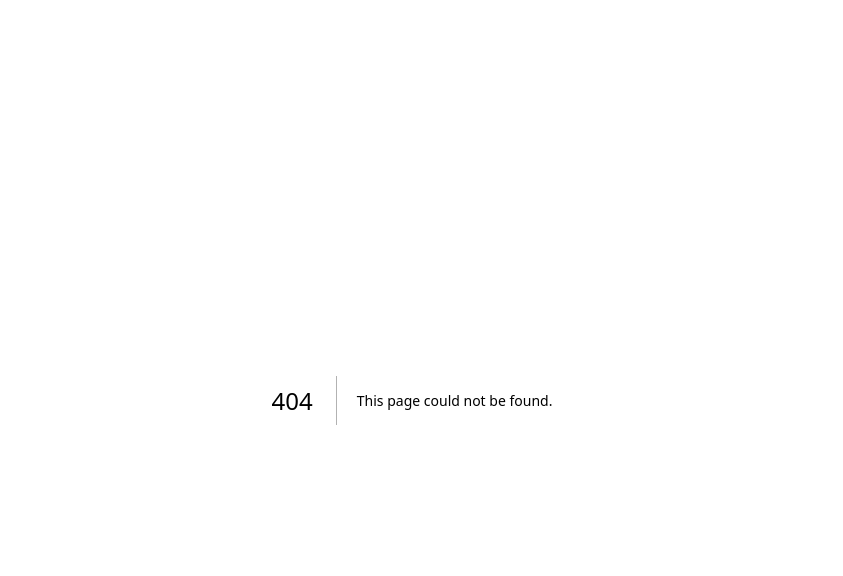
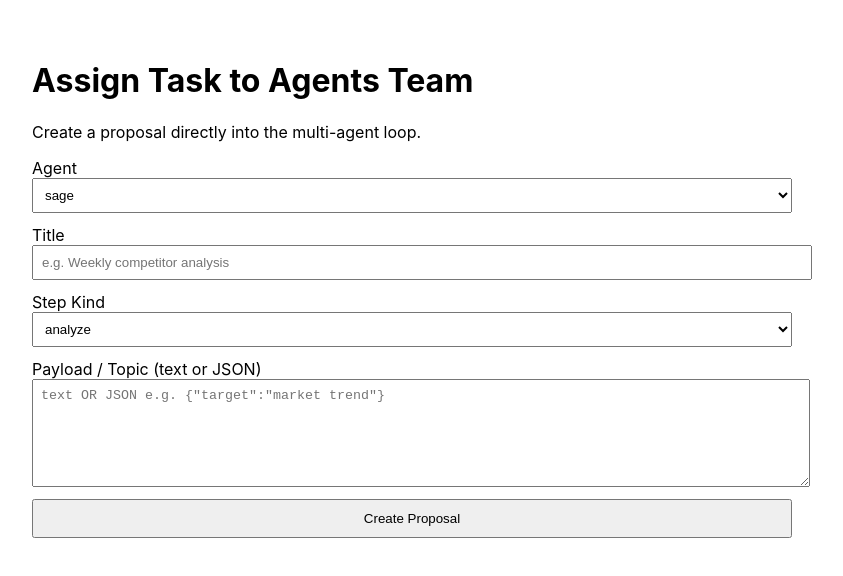
Before and after one commit to hypetopher/aicompany, a Next.js app: page /assign in a window 1280 px wide. Before the commit this address had no page. Shown: the top 576 px of the page, without its empty margins (228-1071 px from the left). Built offline with nearby package versions, Linux system fonts and the light colour scheme.

Commit message:
feat: add web task assignment page and assign API

```diff
--- /dev/null
+++ b/app/api/assign/route.ts
@@ -0,0 +1,45 @@
+import { NextResponse } from 'next/server';
+import { createProposalAndMaybeAutoApprove } from '../../../src/services/proposal-service';
+import { db } from '../../../src/lib/db';
+
+const ALLOWED = new Set(['analyze', 'write_content', 'draft_tweet', 'post_tweet']);
+
+export async function POST(req: Request) {
+  try {
+    const body = await req.json();
+    const agentId = String(body.agentId ?? '').trim().toLowerCase();
+    const title = String(body.title ?? '').trim();
+    const stepKind = String(body.stepKind ?? '').trim();
+    const payloadText = String(body.payloadText ?? '').trim();
+
+    if (!agentId || !title || !stepKind) {
+      return NextResponse.json({ ok: false, error: 'agentId, title, stepKind are required' }, { status: 400 });
+    }
+    if (!ALLOWED.has(stepKind)) {
+      return NextResponse.json({ ok: false, error: `stepKind not allowed: ${stepKind}` }, { status: 400 });
+    }
+
+    let payload: Record<string, unknown> = {};
+    if (payloadText) {
+      try {
+        payload = JSON.parse(payloadText);
+      } catch {
+        if (stepKind === 'analyze') payload = { target: payloadText };
+        else if (stepKind === 'write_content') payload = { brief: payloadText };
+        else if (stepKind === 'draft_tweet') payload = { topic: payloadText };
+        else if (stepKind === 'post_tweet') payload = { text: payloadText };
+      }
+    }
+
+    const out = await createProposalAndMaybeAutoApprove(db as any, {
+      agentId,
+      source: 'api',
+      title,
+      proposedSteps: [{ kind: stepKind, payload }],
+    });
+
+    return NextResponse.json({ ok: true, data: out });
+  } catch (e) {
+    return NextResponse.json({ ok: false, error: e instanceof Error ? e.message : String(e) }, { status: 500 });
+  }
+}
--- /dev/null
+++ b/app/assign/page.tsx
@@ -0,0 +1,77 @@
+'use client';
+
+import { useState } from 'react';
+
+const AGENTS = ['minion', 'sage', 'scout', 'quill', 'xalt', 'observer'];
+const STEPS = ['analyze', 'write_content', 'draft_tweet', 'post_tweet'];
+
+export default function AssignPage() {
+  const [agentId, setAgentId] = useState('sage');
+  const [title, setTitle] = useState('');
+  const [stepKind, setStepKind] = useState('analyze');
+  const [payloadText, setPayloadText] = useState('');
+  const [loading, setLoading] = useState(false);
+  const [result, setResult] = useState<string>('');
+
+  const submit = async (e: React.FormEvent) => {
+    e.preventDefault();
+    setLoading(true);
+    setResult('');
+    try {
+      const res = await fetch('/api/assign', {
+        method: 'POST',
+        headers: { 'Content-Type': 'application/json' },
+        body: JSON.stringify({ agentId, title, stepKind, payloadText }),
+      });
+      const json = await res.json();
+      setResult(JSON.stringify(json, null, 2));
+    } catch (err) {
+      setResult(String(err));
+    } finally {
+      setLoading(false);
+    }
+  };
+
+  return (
+    <main style={{ maxWidth: 760, margin: '24px auto', padding: 16, fontFamily: 'Inter, system-ui, sans-serif' }}>
+      <h1>Assign Task to Agents Team</h1>
+      <p>Create a proposal directly into the multi-agent loop.</p>
+
+      <form onSubmit={submit} style={{ display: 'grid', gap: 12 }}>
+        <label>
+          Agent
+          <select value={agentId} onChange={(e) => setAgentId(e.target.value)} style={{ display: 'block', width: '100%', padding: 8 }}>
+            {AGENTS.map((a) => <option key={a} value={a}>{a}</option>)}
+          </select>
+        </label>
+
+        <label>
+          Title
+          <input value={title} onChange={(e) => setTitle(e.target.value)} placeholder="e.g. Weekly competitor analysis" required style={{ display: 'block', width: '100%', padding: 8 }} />
+        </label>
+
+        <label>
+          Step Kind
+          <select value={stepKind} onChange={(e) => setStepKind(e.target.value)} style={{ display: 'block', width: '100%', padding: 8 }}>
+            {STEPS.map((s) => <option key={s} value={s}>{s}</option>)}
+          </select>
+        </label>
+
+        <label>
+          Payload / Topic (text or JSON)
+          <textarea value={payloadText} onChange={(e) => setPayloadText(e.target.value)} rows={6} placeholder='text OR JSON e.g. {"target":"market trend"}' style={{ display: 'block', width: '100%', padding: 8 }} />
+        </label>
+
+        <button type="submit" disabled={loading} style={{ padding: '10px 14px' }}>
+          {loading ? 'Submitting...' : 'Create Proposal'}
+        </button>
+      </form>
+
+      {!!result && (
+        <pre style={{ marginTop: 16, background: '#111827', color: '#e5e7eb', padding: 12, borderRadius: 8, overflowX: 'auto' }}>
+          {result}
+        </pre>
+      )}
+    </main>
+  );
+}
```
Also changed, not shown: app/page.tsx (+5 -2 lines).
